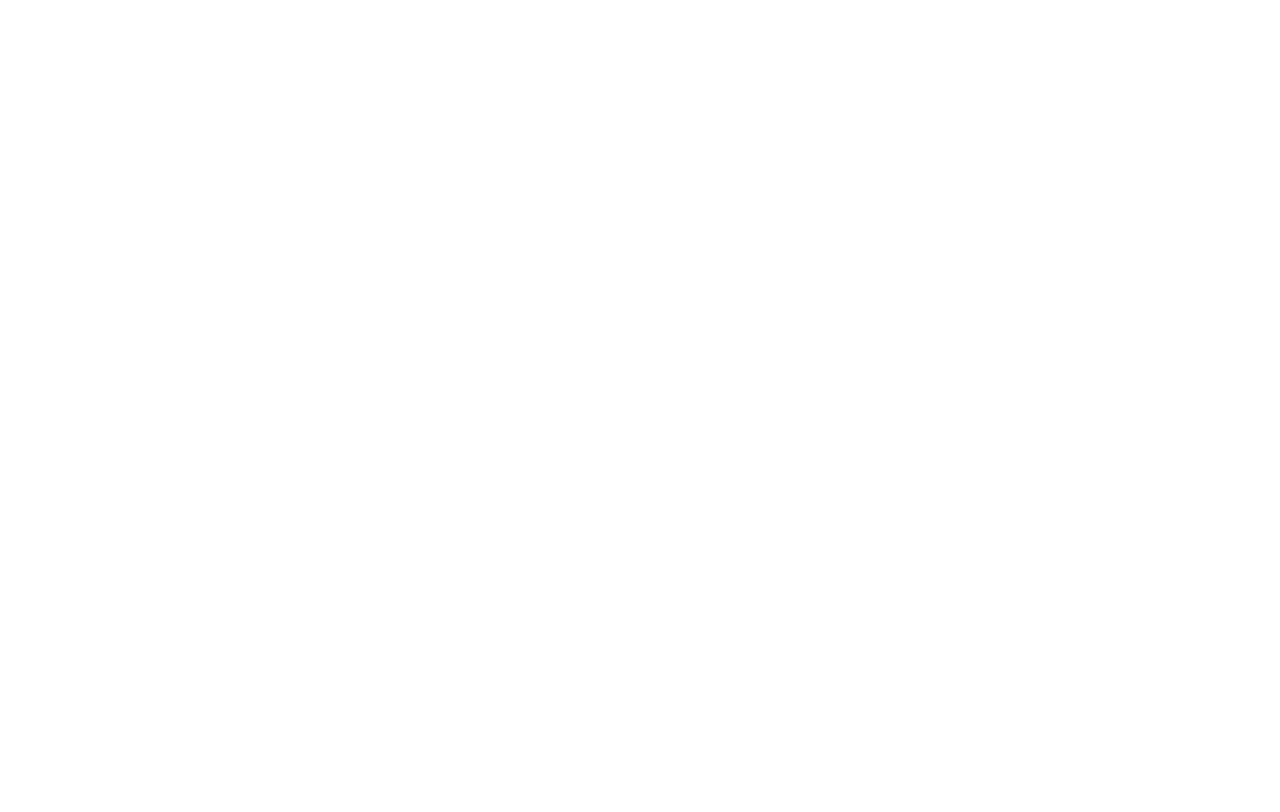
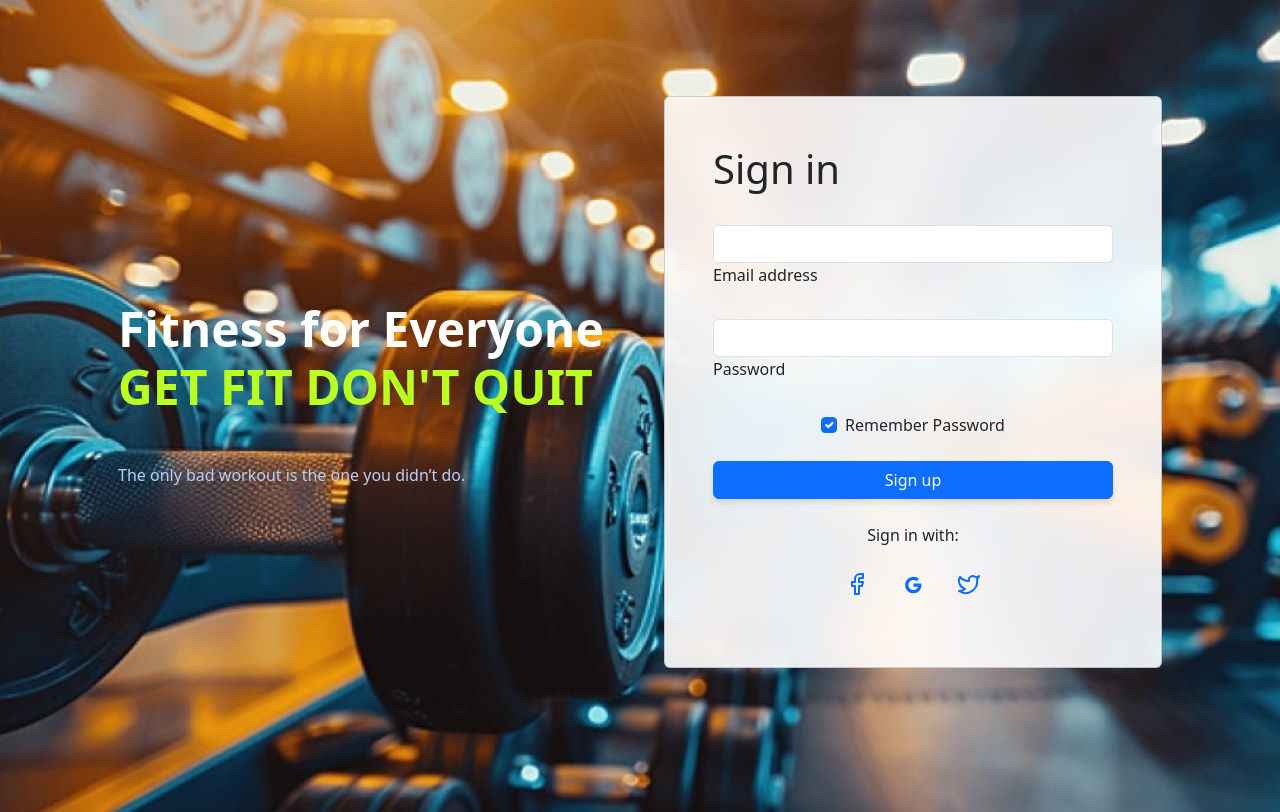
Before and after one commit to quyetpm2004/gym-system, a React (Create React App) app in the folder fe/: page / in a window 1280 px wide. Before the commit this address had no page. Built offline with nearby package versions, Linux system fonts and the light colour scheme.

Commit message:
Login Screen ver1.0

```diff
--- a/fe/src/App.js
+++ b/fe/src/App.js
@@ -3,7 +3,7 @@
 import DevicePage from './pages/admin/Device'
 import CustomerPage from './pages/admin/Customer'
 import UserPage from './pages/admin/User'
-import LoginPage from './pages/LoginPage'
+import LoginPage from './pages/login/LoginPage'
 
 
 import Dashboard from './pages/coach/Dashboard'
@@ -17,8 +17,10 @@
   return (
     <div>
       <Routes>
+        {/* Login */}
+        <Route path='/' element={<LoginPage />} />
+
         {/* Route Admin */}
-        <Route path='/login' element={<LoginPage/>} />
         <Route path='/admin/dashboard' element={<HomePage/>} />
         <Route path='/admin/device' element={<DevicePage/>} />
         <Route path='/admin/customer' element={<CustomerPage/>} />
--- a/fe/src/pages/LoginPage.jsx
+++ /dev/null
@@ -1,15 +0,0 @@
-import Header from '../components/Admin/Header'
-import Login from '../components/Login/Login'
-function LoginPage() {
-    return (
-        <div>
-            <div className="container-fluid">
-                    <div className="row flex-nowrap">
-                        <Login/>
-                    </div>
-            </div>
-        </div>
-    )
-}
-
-export default LoginPage
--- /dev/null
+++ b/fe/src/pages/login/LoginPage.jsx
@@ -0,0 +1,83 @@
+import React from 'react';
+import 'bootstrap/dist/css/bootstrap.min.css';
+import { Facebook, Twitter } from 'lucide-react';
+import './login.css';
+
+const LoginPage = () => {
+    return (
+        <section className="background-radial-gradient overflow-hidden">
+            <div className="container px-4 py-5 px-md-5 text-center text-lg-start my-5">
+                <div className="row gx-lg-5 align-items-center mb-5">
+                    <div className="col-lg-6 mb-5 mb-lg-0" style={{ zIndex: 10 }}>
+                        <h1 className="my-5 display-5 fw-bold ls-tight" style={{ color: "hsl(0, 0.00%, 100.00%)" }}>
+                            Fitness for Everyone <br />
+                            <span style={{ color: "hsl(79, 100.00%, 56.50%)" }}>GET FIT DON'T QUIT</span>
+                        </h1>
+                        <p className="mb-4 opacity-70" style={{ color: "hsl(218, 81%, 85%)" }}>
+                        The only bad workout is the one you didn’t do.
+                        </p>
+                    </div>
+
+                    <div className="col-lg-6 mb-5 mb-lg-0 position-relative">
+                        <div id="radius-shape-1" className="position-absolute rounded-circle shadow-5-strong"></div>
+                        <div id="radius-shape-2" className="position-absolute shadow-5-strong"></div>
+
+                        <div className="card bg-glass">
+                            <div className="card-body px-4 py-5 px-md-5">
+                                <div>
+                                    <div className="row center mb-4">
+                                        <h1>Sign in</h1>
+                                    </div>
+                                    {/* Email input */}
+                                    <div className="form-outline mb-4">
+                                        <input type="email" id="form3Example3" className="form-control" />
+                                        <label className="form-label" htmlFor="form3Example3">Email address</label>
+                                    </div>
+
+                                    {/* Password input */}
+                                    <div className="form-outline mb-4">
+                                        <input type="password" id="form3Example4" className="form-control" />
+                                        <label className="form-label" htmlFor="form3Example4">Password</label>
+                                    </div>
+
+                                    {/* Checkbox */}
+                                    <div className="form-check d-flex justify-content-center mb-4">
+                                        <input className="form-check-input me-2" type="checkbox" value="" id="form2Example33" defaultChecked />
+                                        <label className="form-check-label" htmlFor="form2Example33">
+                                            Remember Password
+                                        </label>
+                                    </div>
+
+                                    {/* Submit button */}
+                                    <button type="button" className="btn btn-primary w-100 mb-4">
+                                        Sign up
+                                    </button>
+
+                                    {/* Register buttons */}
+                                    <div className="text-center mb-3">
+                                        <p>Sign in with:</p>
+                                        <button type="button" className="btn btn-link btn-floating mx-1">
+                                            <Facebook />
+                                        </button>
+
+                                        <button type="button" className="btn btn-link btn-floating mx-1">
+                                            <svg width="20" height="20" viewBox="0 0 24 24">
+                                                <path fill="currentColor" d="M12.545,10.239v3.821h5.445c-0.712,2.315-2.647,3.972-5.445,3.972c-3.332,0-6.033-2.701-6.033-6.032s2.701-6.032,6.033-6.032c1.498,0,2.866,0.549,3.921,1.453l2.814-2.814C17.503,2.988,15.139,2,12.545,2C7.021,2,2.543,6.477,2.543,12s4.478,10,10.002,10c8.396,0,10.249-7.85,9.426-11.748L12.545,10.239z" />
+                                            </svg>
+                                        </button>
+
+                                        <button type="button" className="btn btn-link btn-floating mx-1">
+                                            <Twitter />
+                                        </button>
+                                    </div>
+                                </div>
+                            </div>
+                        </div>
+                    </div>
+                </div>
+            </div>
+        </section>
+    );
+};
+
+export default LoginPage;
--- /dev/null
+++ b/fe/src/pages/login/login.css
@@ -0,0 +1,10 @@
+ .background-radial-gradient {
+
+    background-image: url('/public/login-bg.jpg');
+    background-repeat: no-repeat;
+ }
+
+ .bg-glass {
+     background-color: hsla(0, 0%, 100%, 0.9) !important;
+     backdrop-filter: saturate(200%) blur(25px);
+ }
```
Also changed, not shown: fe/public/login-bg.jpg (added).
